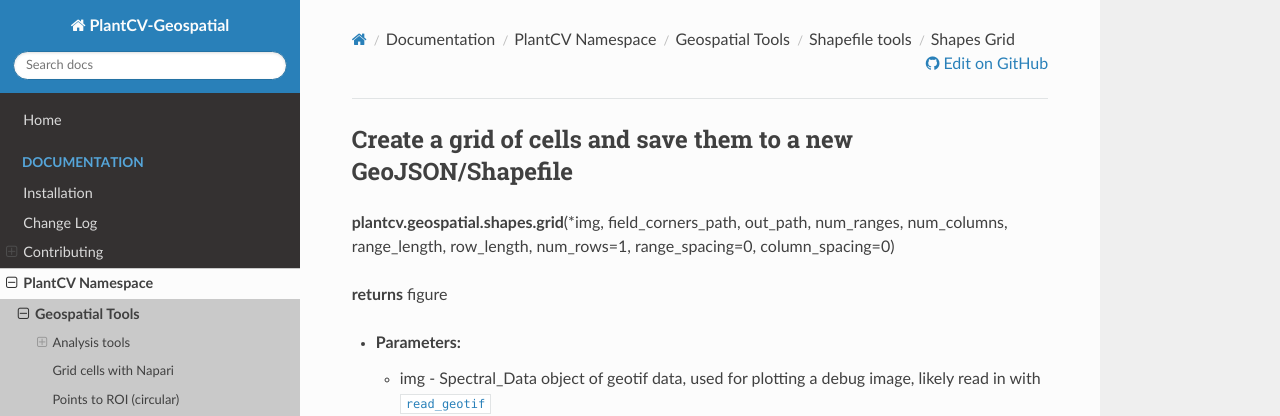
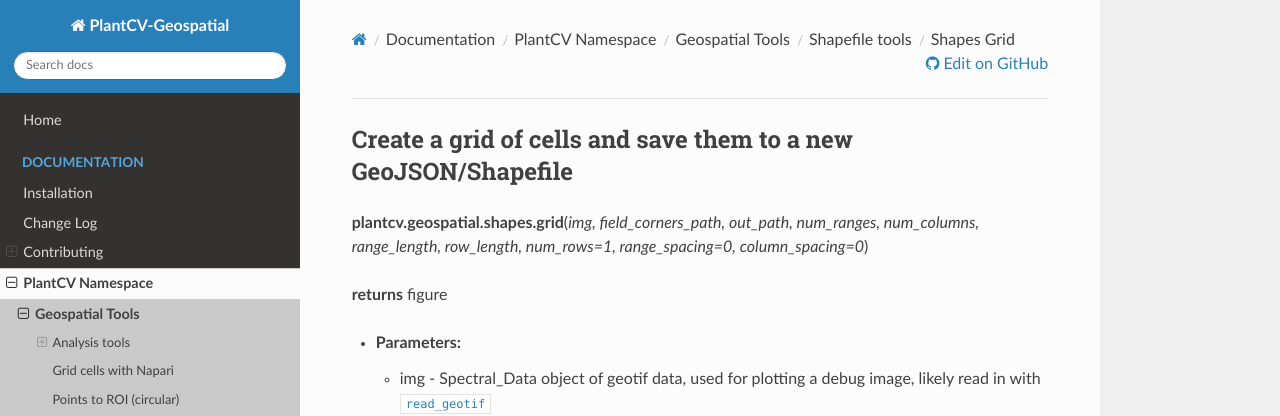
Before and after one commit to danforthcenter/plantcv-geospatial, an MkDocs documentation site: the page built from docs/shapes_grid.md, in a window 1280 px wide and 900 px high. Shown: the top 416 px of the window. Built offline with MkDocs 1.6.1, drawn with Linux system fonts in a browser that asks for light colours; nearby versions of some CDN libraries.

```diff
--- a/docs/shapes_grid.md
+++ b/docs/shapes_grid.md
@@ -1,7 +1,7 @@
 ## Create a grid of cells and save them to a new GeoJSON/Shapefile
 
 **plantcv.geospatial.shapes.grid**(*img, field_corners_path, out_path, num_ranges, num_columns,
-         range_length, row_length, num_rows=1, range_spacing=0, column_spacing=0)
+         range_length, row_length, num_rows=1, range_spacing=0, column_spacing=0*)
 
 **returns** figure
 
```
